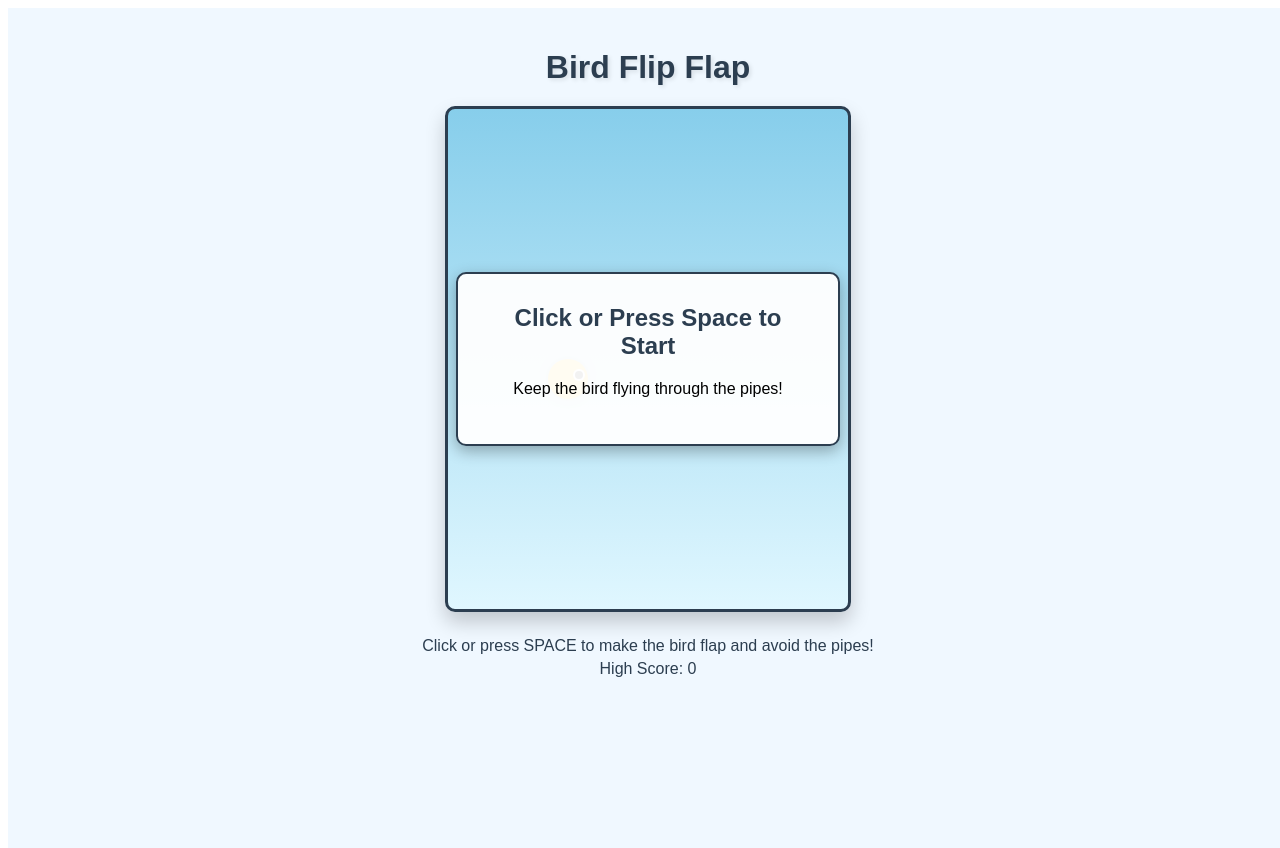
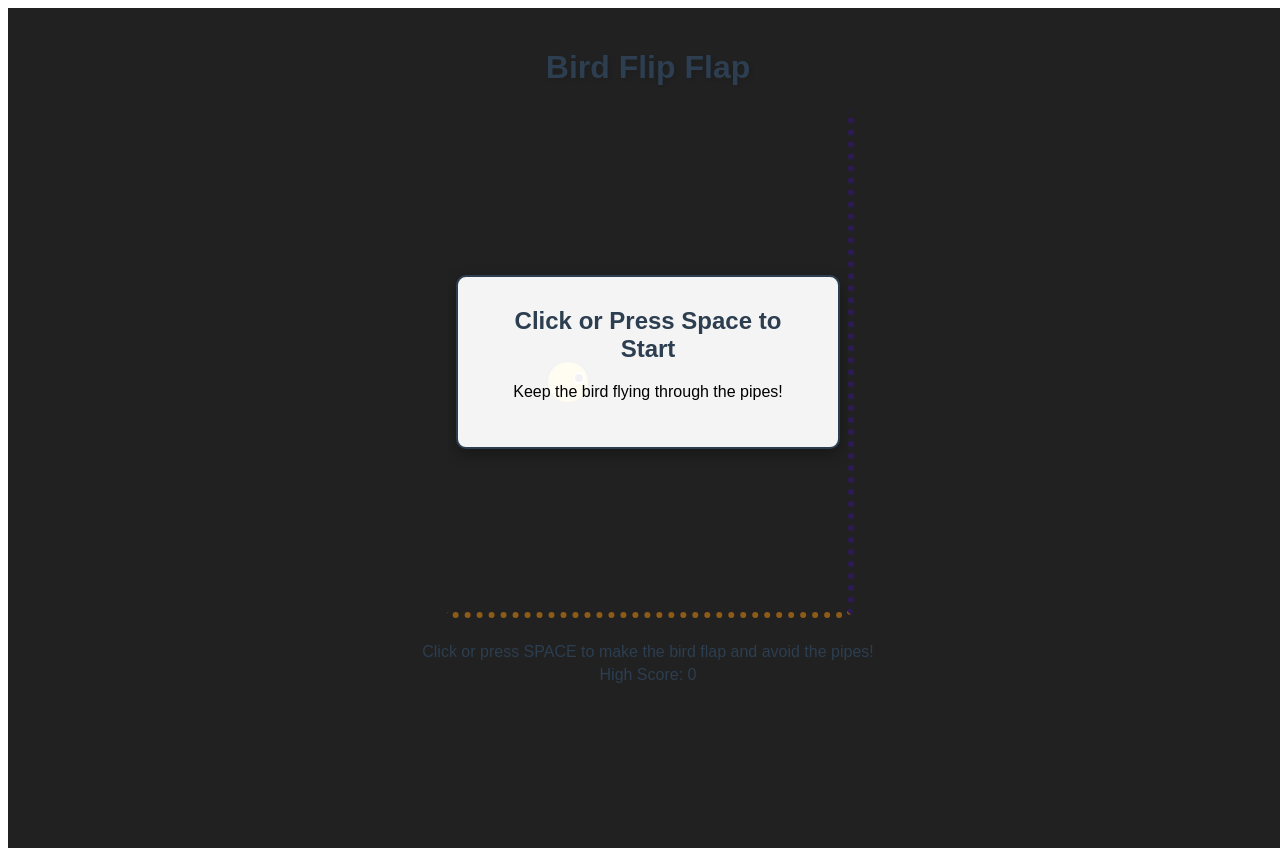
Before and after one commit to Jashanwebsite/flipflap, a React (Vite) app: page / in a window 1280 px wide. Built offline with nearby package versions, Linux system fonts and the light colour scheme; the HTML template or start-up script is replaced by a standard one.

Commit message:
Added new files and updates

```diff
--- a/src/components/Birdflipflap.css
+++ b/src/components/Birdflipflap.css
@@ -4,7 +4,7 @@
   outline: none;
   align-items: center;
   font-family: 'Arial', sans-serif;
-  background-color: #f0f8ff;
+  background-color: #212121;
   min-height: 100vh;
   padding: 20px;
   user-select: none;
@@ -13,7 +13,6 @@
   /* Your existing styles */
   user-select: none;
   -webkit-user-select: none;
-
   /* Prevent any focus behavior */
   outline: none;
   -webkit-tap-highlight-color: transparent;
@@ -33,19 +32,32 @@ h1 {
   position: relative;
   width: 400px;
   height: 500px;
-  background: linear-gradient(to bottom, #87CEEB, #E0F7FF);
-  border: 3px solid #2c3e50;
+  background: #212121;
   border-radius: 10px;
   overflow: hidden;
   cursor: pointer;
-  box-shadow: 0 10px 20px rgba(0, 0, 0, 0.2);
-  outline: none; /* Remove focus outline */
-  user-select: none; /* Prevent text selection */
-  -webkit-user-select: none; /* Safari */
-  -moz-user-select: none; /* Firefox */
-  -ms-user-select: none; /* IE/Edge */
+
+  border: 6px dotted #3498db;
+  animation: dotMove 200ms linear infinite;
 }
 
+@keyframes dotMove {
+  0% {
+    border-color: #3498db transparent transparent transparent;
+  }
+  25% {
+    border-color: transparent #4013a8 transparent transparent;
+  }
+  50% {
+    border-color: transparent transparent #d88211 transparent;
+  }
+  75% {
+    border-color: transparent transparent transparent #87b322;
+  }
+  100% {
+    border-color: #088512 transparent transparent transparent;
+  }
+}
 /* Remove focus outline for all browsers */
 .game-area:focus {
   outline: none !important;
@@ -91,13 +103,35 @@ h1 {
 
 .pipe {
   position: absolute;
-  width:  100px;
-  /* background-color: #2ecc71; */
+  width: 100px;
   z-index: 5;
-  box-shadow: 0 0 10px rgba(121, 118, 118, 0.2);
+
+  /* Electric border */
+  border: 2px solid;
+  border-image:
+    linear-gradient(
+      45deg,
+      #ff0000, #ff0000,
+      #ffff00, #ffff00,
+      #00ff00, #00ff00,
+      #00ffff, #00ffff,
+      #0000ff, #0000ff,
+      #ff00ff, #ff00ff,
+      #ff0000
+    ) 1;
+  animation: electricFlicker 0.3s infinite;
 }
 
-
+@keyframes electricFlicker {
+  0%, 100% {
+    opacity: 1;
+    filter: drop-shadow(0 0 5px #00ffff);
+  }
+  50% {
+    opacity: 0.8;
+    filter: drop-shadow(0 0 10px #ff00ff);
+  }
+}
 .message {
   position: absolute;
   top: 50%;
```
